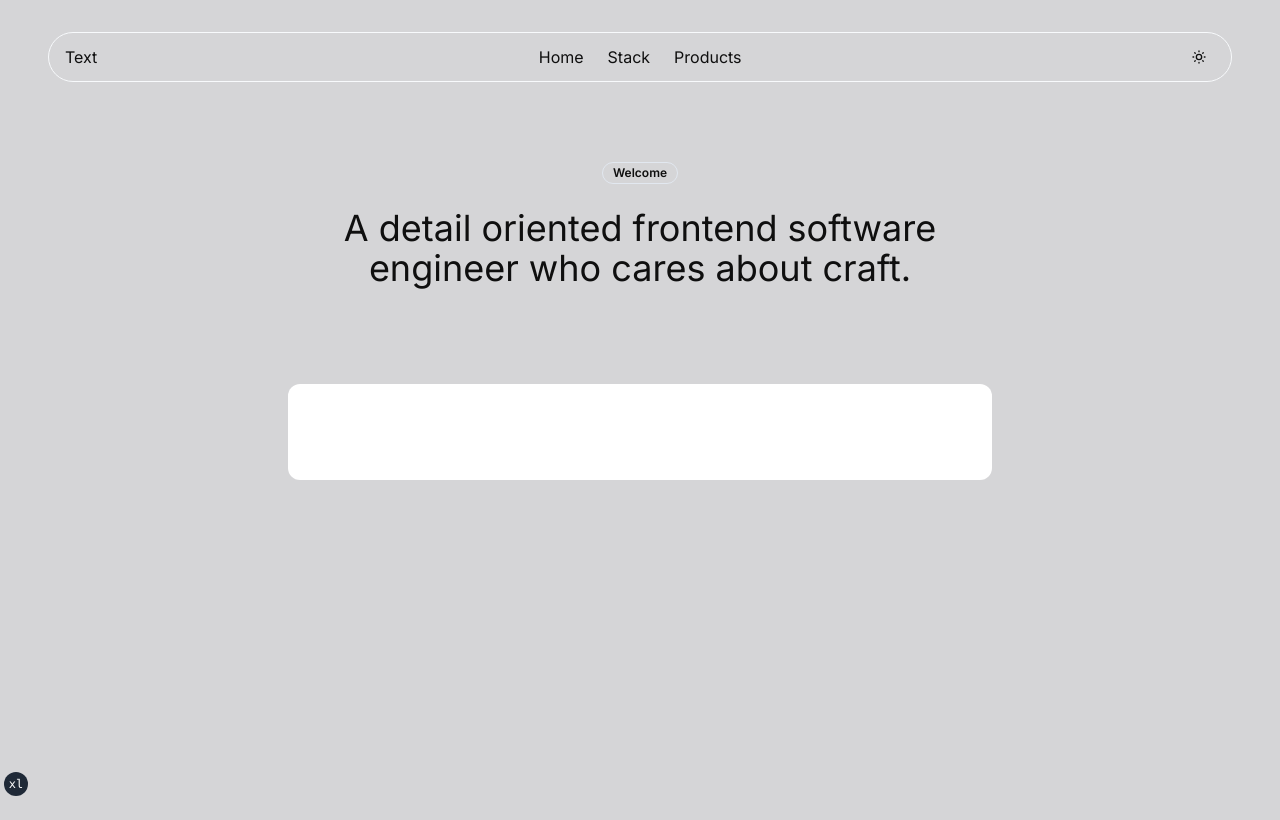
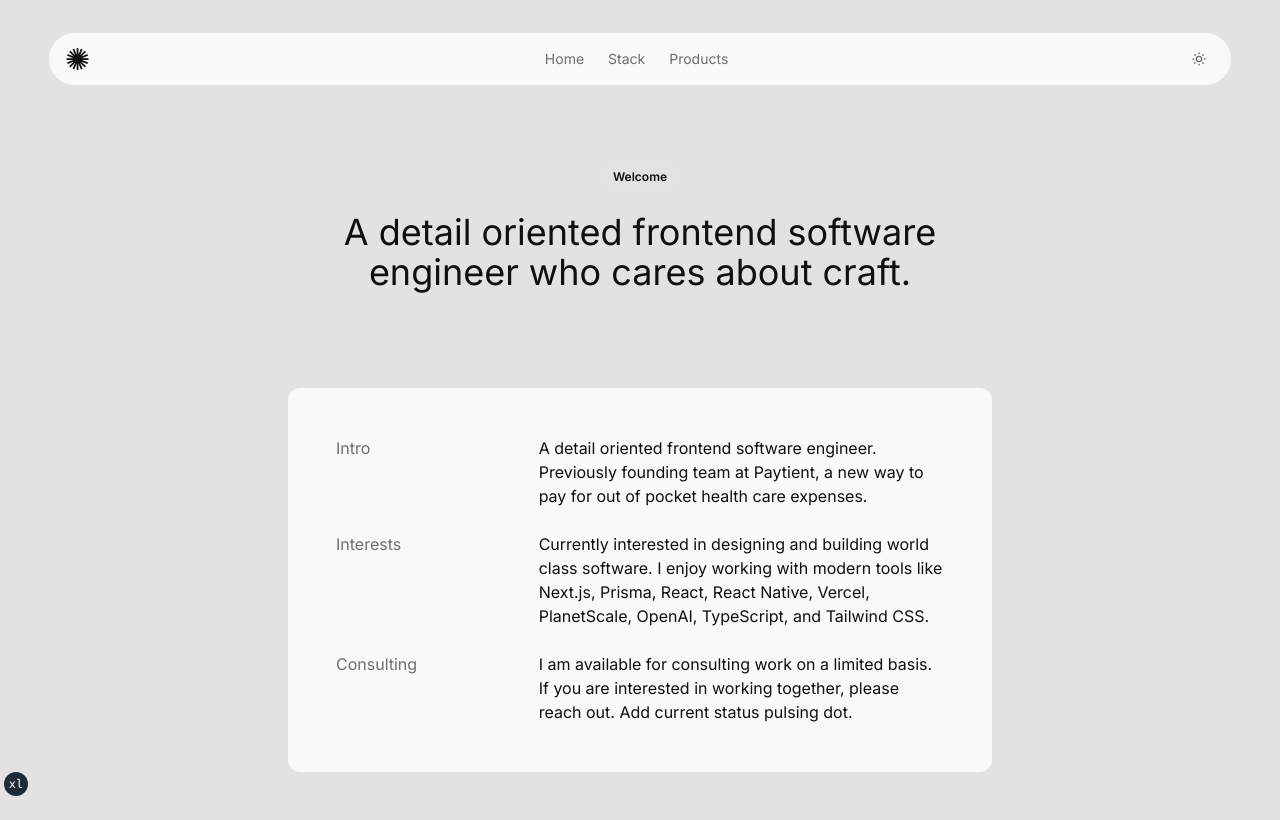
Before and after one commit to keegn/keeg.in, a Next.js app: page / in a window 1280 px wide. Built offline with nearby package versions, Linux system fonts and the light colour scheme.

Commit message:
Adds some layout

```diff
--- a/components/fragments/container.tsx
+++ b/components/fragments/container.tsx
@@ -14,7 +14,7 @@ export function Container({ className, type, id, ...props }: Props) {
       className={clsx(
         type === undefined && 'container',
         type === 'fullWidth' && 'mx-auto',
-        type === 'section' && 'mx-auto max-w-screen-xl px-6 md:px-12 lg:px-16',
+        type === 'section' && 'mx-auto max-w-screen-xl px-4 md:px-12 lg:px-16',
         type === 'nav' &&
           'mx-auto w-full max-w-screen-xl px-4 py-4 md:px-6 md:py-6 lg:px-12 lg:py-8',
         className
--- a/components/fragments/marketing-header.tsx
+++ b/components/fragments/marketing-header.tsx
@@ -85,14 +85,16 @@ export function MarketingHeader() {
     <>
       <header
         className={cn(
-          'sticky bottom-0 z-40 flex',
+          'sticky top-0 z-40 flex',
           hasScrolled && 'transition-all'
         )}
       >
         <Container type="nav">
-          <div className=" flex w-full items-center justify-between rounded-full border border-primary-foreground px-3 py-2 md:px-4">
+          <div className="flex w-full items-center justify-between rounded-full border border-primary bg-muted px-3 py-2 text-sm text-muted-foreground md:px-4">
             {/* LEFT NAV */}
-            <Link href="/">Text</Link>
+            <Link href="/" className="text-3xl text-primary-foreground">
+              ✺
+            </Link>
             {/* MIDDLE NAV */}
             <div className="flex space-x-6">
               <div className="hidden lg:flex">
--- a/components/sections/content-card.tsx
+++ b/components/sections/content-card.tsx
@@ -5,7 +5,35 @@ import { Container } from '../fragments/container'
 export function ContentCard() {
   return (
     <Container className="max-w-3xl py-0 md:py-12">
-      <div className="grid items-center justify-center gap-6 rounded-xl bg-white p-12 dark:bg-neutral-900"></div>
+      <div className="rounded-xl bg-muted p-12">
+        <div className="grid auto-rows-auto gap-6">
+          <div className="grid grid-cols-1 gap-2 md:grid-cols-6 md:gap-0">
+            <p className="col-span-2 text-muted-foreground">Intro</p>
+            <p className="col-span-4">
+              A detail oriented frontend software engineer. Previously founding
+              team at Paytient, a new way to pay for out of pocket health care
+              expenses.
+            </p>
+          </div>
+          <div className="grid grid-cols-1 gap-2 md:grid-cols-6 md:gap-0">
+            <p className="col-span-2 text-muted-foreground">Interests</p>
+            <p className="col-span-4">
+              Currently interested in designing and building world class
+              software. I enjoy working with modern tools like Next.js, Prisma,
+              React, React Native, Vercel, PlanetScale, OpenAI, TypeScript, and
+              Tailwind CSS.
+            </p>
+          </div>
+          <div className="grid grid-cols-1 gap-2 md:grid-cols-6 md:gap-0">
+            <p className="col-span-2 text-muted-foreground">Consulting</p>
+            <p className="col-span-4">
+              I am available for consulting work on a limited basis. If you are
+              interested in working together, please reach out. Add current
+              status pulsing dot.
+            </p>
+          </div>
+        </div>
+      </div>
     </Container>
   )
 }
--- a/components/sections/home-hero.tsx
+++ b/components/sections/home-hero.tsx
@@ -1,6 +1,5 @@
 'use client'
 
-import { CSSProperties } from 'react'
 import Balancer from 'react-wrap-balancer'
 
 import { Container } from '@/components/fragments/container'
--- a/styles/globals.css
+++ b/styles/globals.css
@@ -2,13 +2,16 @@
 @tailwind components;
 @tailwind utilities;
 
+/* We use a simple background and foreground convention for colors.
+  The background variable is used for the background color
+  of the component and the foreground variable is used for the text color. */
 @layer base {
   :root {
-    --background: 240 2% 84%;
-    --foreground: 240 0% 6%;
+    --background: 240 2% 89%;
+    --foreground: 0 0% 6%;
 
-    --muted: 210 40% 96.1%;
-    --muted-foreground: 215.4 16.3% 46.9%;
+    --muted: 240 17% 98%;
+    --muted-foreground: 240 0% 43%;
 
     --popover: 0 0% 100%;
     --popover-foreground: 222.2 47.4% 11.2%;
@@ -19,11 +22,14 @@
     --border: 214.3 31.8% 91.4%;
     --input: 214.3 31.8% 91.4%;
 
-    --primary: 222.2 47.4% 11.2%;
-    --primary-foreground: 210 40% 98%;
+    --primary: 240 2% 89%;
+    --primary-foreground: 0 0% 6%;
 
     --secondary: 210 40% 96.1%;
     --secondary-foreground: 222.2 47.4% 11.2%;
+
+    --tertiary: 210 40% 96.1%;
+    --tertiary-foreground: 222.2 47.4% 11.2%;
 
     --accent: 210 40% 96.1%;
     --accent-foreground: 222.2 47.4% 11.2%;
@@ -36,12 +42,15 @@
     --radius: 0.5rem;
   }
 
+  /* We use a simple background and foreground convention for colors.
+  The background variable is used for the background color
+  of the component and the foreground variable is used for the text color. */
   .dark {
-    --background: 224 71% 4%;
-    --foreground: 213 31% 91%;
+    --background: 0 0% 6%;
+    --foreground: 240 17% 98%;
 
-    --muted: 223 47% 11%;
-    --muted-foreground: 215.4 16.3% 56.9%;
+    --muted: 240 2% 10%;
+    --muted-forground: 240 1% 63%
 
     --popover: 224 71% 4%;
     --popover-foreground: 215 20.2% 65.1%;
@@ -52,11 +61,14 @@
     --border: 216 34% 17%;
     --input: 216 34% 17%;
 
-    --primary: 210 40% 98%;
-    --primary-foreground: 222.2 47.4% 1.2%;
+    --primary: 0 0% 6%;
+    --primary-foreground: 240 2% 89%;
 
     --secondary: 222.2 47.4% 11.2%;
     --secondary-foreground: 210 40% 98%;
+
+    --tertiary: 222.2 47.4% 11.2%;
+    --tertiary-foreground: 210 40% 98%;
 
     --accent: 216 34% 17%;
     --accent-foreground: 210 40% 98%;
--- a/tailwind.config.js
+++ b/tailwind.config.js
@@ -1,75 +1,79 @@
 /** @type {import('tailwindcss').Config} */
 module.exports = {
-  darkMode: ["class"],
+  darkMode: ['class'],
   content: [
     './pages/**/*.{ts,tsx}',
     './components/**/*.{ts,tsx}',
     './app/**/*.{ts,tsx}',
-	],
+  ],
   theme: {
     container: {
       center: true,
-      padding: "2rem",
+      padding: '2rem',
       screens: {
-        "2xl": "1400px",
+        '2xl': '1400px',
       },
     },
     extend: {
       colors: {
-        border: "hsl(var(--border))",
-        input: "hsl(var(--input))",
-        ring: "hsl(var(--ring))",
-        background: "hsl(var(--background))",
-        foreground: "hsl(var(--foreground))",
+        border: 'hsl(var(--border))',
+        input: 'hsl(var(--input))',
+        ring: 'hsl(var(--ring))',
+        background: 'hsl(var(--background))',
+        foreground: 'hsl(var(--foreground))',
         primary: {
-          DEFAULT: "hsl(var(--primary))",
-          foreground: "hsl(var(--primary-foreground))",
+          DEFAULT: 'hsl(var(--primary))',
+          foreground: 'hsl(var(--primary-foreground))',
         },
         secondary: {
-          DEFAULT: "hsl(var(--secondary))",
-          foreground: "hsl(var(--secondary-foreground))",
+          DEFAULT: 'hsl(var(--secondary))',
+          foreground: 'hsl(var(--secondary-foreground))',
+        },
+        tertiary: {
+          DEFAULT: 'hsl(var(--tertiary))',
+          foreground: 'hsl(var(--tertiary-foreground))',
         },
         destructive: {
-          DEFAULT: "hsl(var(--destructive))",
-          foreground: "hsl(var(--destructive-foreground))",
+          DEFAULT: 'hsl(var(--destructive))',
+          foreground: 'hsl(var(--destructive-foreground))',
         },
         muted: {
-          DEFAULT: "hsl(var(--muted))",
-          foreground: "hsl(var(--muted-foreground))",
+          DEFAULT: 'hsl(var(--muted))',
+          foreground: 'hsl(var(--muted-foreground))',
         },
         accent: {
-          DEFAULT: "hsl(var(--accent))",
-          foreground: "hsl(var(--accent-foreground))",
+          DEFAULT: 'hsl(var(--accent))',
+          foreground: 'hsl(var(--accent-foreground))',
         },
         popover: {
-          DEFAULT: "hsl(var(--popover))",
-          foreground: "hsl(var(--popover-foreground))",
+          DEFAULT: 'hsl(var(--popover))',
+          foreground: 'hsl(var(--popover-foreground))',
         },
         card: {
-          DEFAULT: "hsl(var(--card))",
-          foreground: "hsl(var(--card-foreground))",
+          DEFAULT: 'hsl(var(--card))',
+          foreground: 'hsl(var(--card-foreground))',
         },
       },
       borderRadius: {
-        lg: "var(--radius)",
-        md: "calc(var(--radius) - 2px)",
-        sm: "calc(var(--radius) - 4px)",
+        lg: 'var(--radius)',
+        md: 'calc(var(--radius) - 2px)',
+        sm: 'calc(var(--radius) - 4px)',
       },
       keyframes: {
-        "accordion-down": {
+        'accordion-down': {
           from: { height: 0 },
-          to: { height: "var(--radix-accordion-content-height)" },
+          to: { height: 'var(--radix-accordion-content-height)' },
         },
-        "accordion-up": {
-          from: { height: "var(--radix-accordion-content-height)" },
+        'accordion-up': {
+          from: { height: 'var(--radix-accordion-content-height)' },
           to: { height: 0 },
         },
       },
       animation: {
-        "accordion-down": "accordion-down 0.2s ease-out",
-        "accordion-up": "accordion-up 0.2s ease-out",
+        'accordion-down': 'accordion-down 0.2s ease-out',
+        'accordion-up': 'accordion-up 0.2s ease-out',
       },
     },
   },
-  plugins: [require("tailwindcss-animate")],
+  plugins: [require('tailwindcss-animate')],
 }
```
